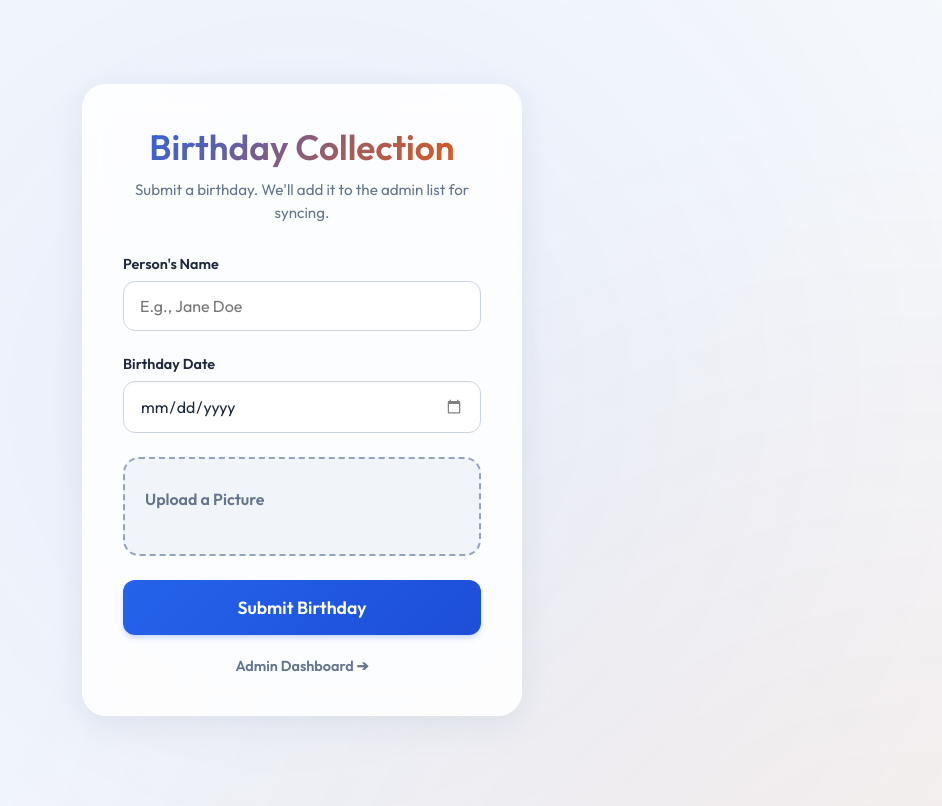
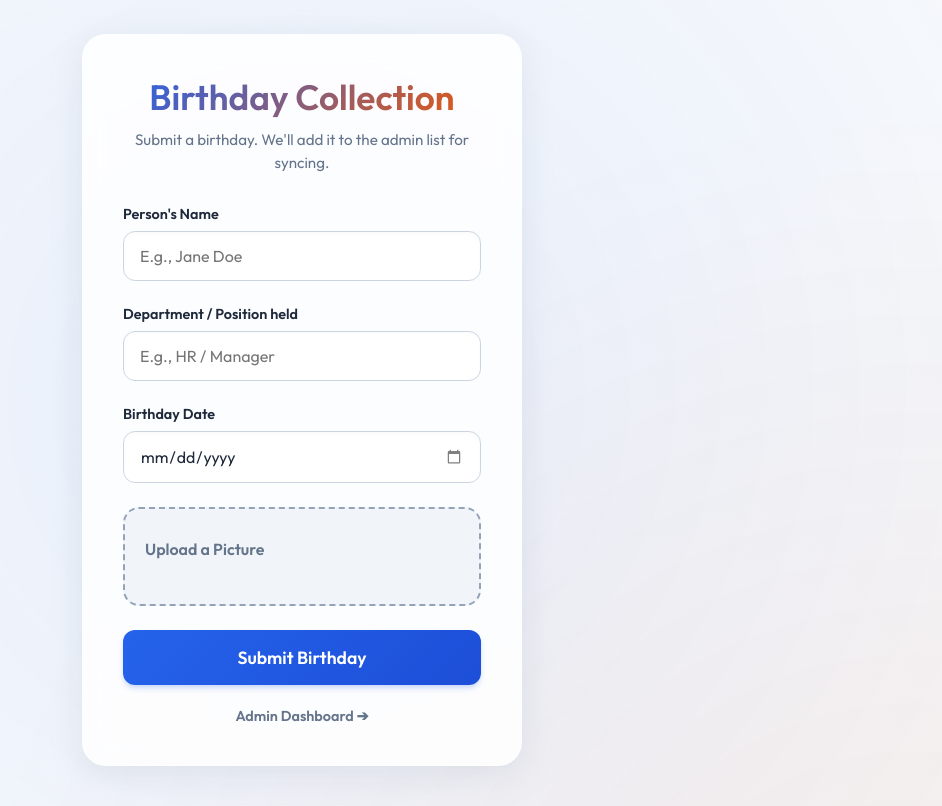
Before and after one commit to JoelAmahdi/birthday-form, a Flask app: page / in a window 1280 px wide; the page is wider, and only the part inside the window is pictured. Shown: the top 806 px of that part, without its empty margins (338-1280 px from the left). Run offline with Flask 3, Linux system fonts and the light colour scheme; some libraries are stand-ins or nearby versions.

Commit message:
Update index.html

```diff
--- a/birthday-form/templates/index.html
+++ b/birthday-form/templates/index.html
@@ -20,6 +20,11 @@
                 <div class="input-group">
                     <label for="name">Person's Name</label>
                     <input type="text" id="name" name="name" placeholder="E.g., Jane Doe" required>
+                </div>
+
+                <div class="input-group">
+                    <label for="position">Department / Position held</label>
+                    <input type="text" id="position" name="position" placeholder="E.g., HR / Manager">
                 </div>
 
                 <div class="input-group">
```
